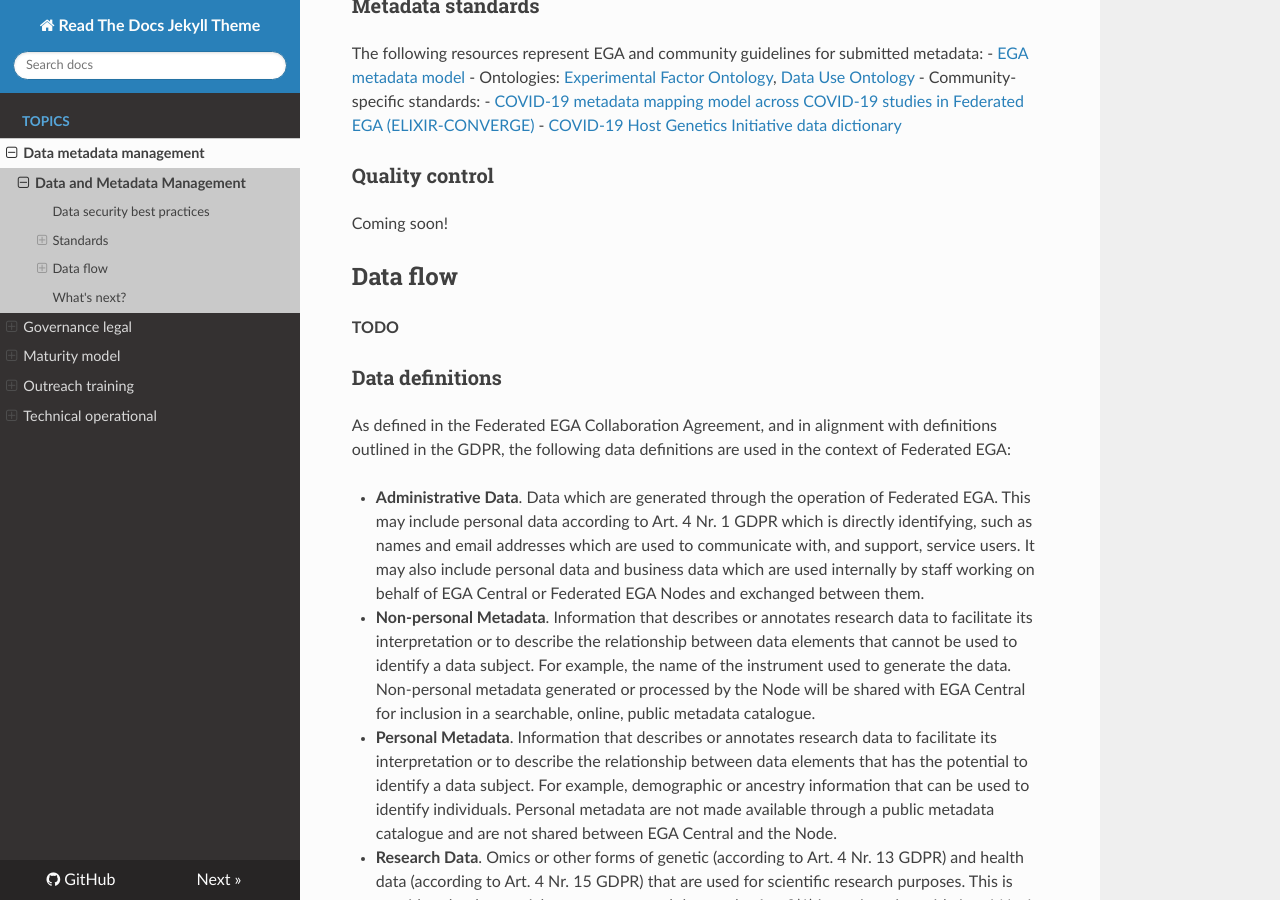
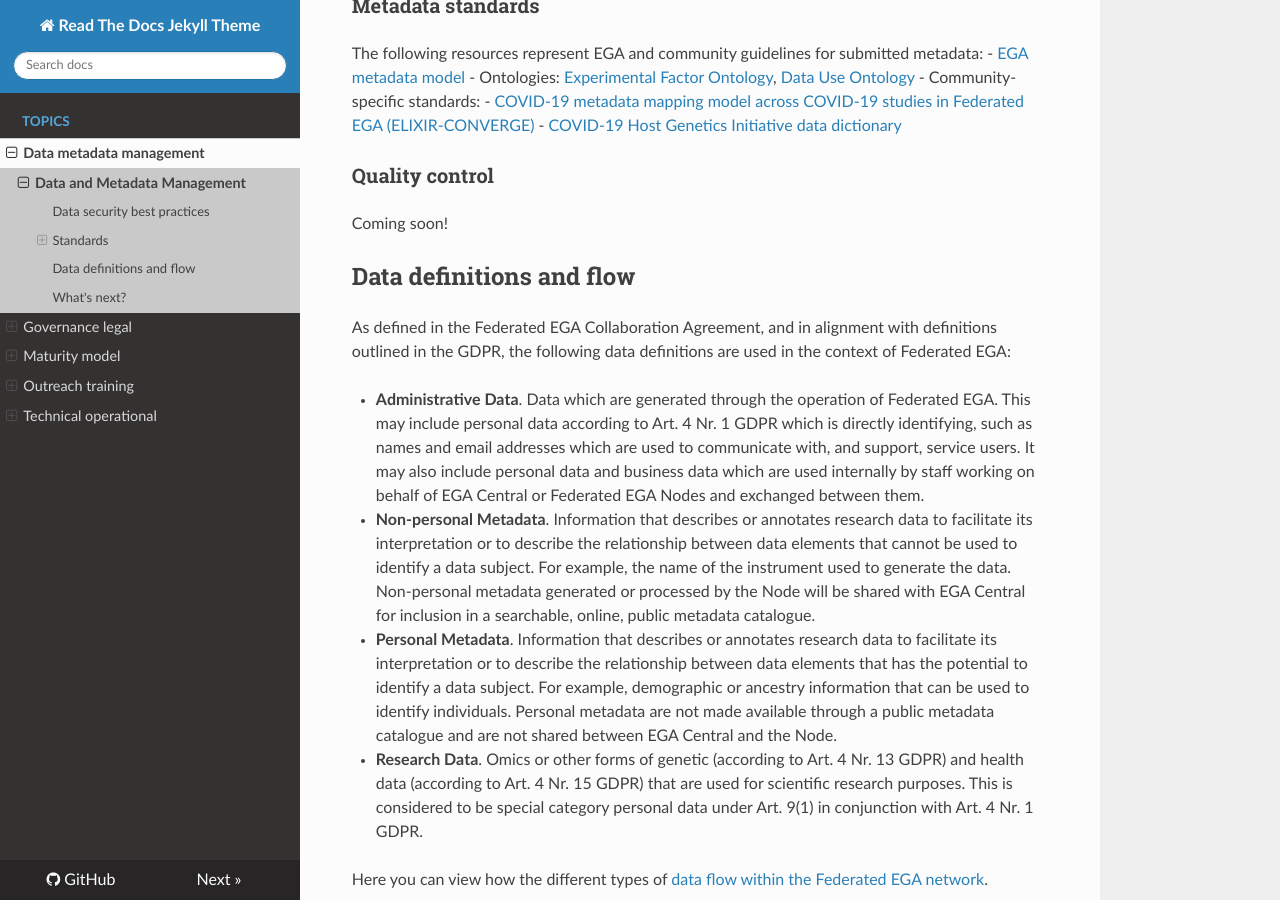
Before and after one commit to viklund/FEGA-onboarding, an MkDocs documentation site: the page built from docs/topics/data-metadata-management/README.md, in a window 1280 px wide and 900 px high, scrolled down 1354 px. Built offline with MkDocs 1.6.1, drawn with Linux system fonts in a browser that asks for light colours; nearby versions of some CDN libraries.

Commit message:
Remove placeholders.

```diff
--- a/docs/topics/data-metadata-management/README.md
+++ b/docs/topics/data-metadata-management/README.md
@@ -66,11 +66,7 @@ The following resources represent EGA and community guidelines for submitted met
 
 Coming soon!
 
-## Data flow
-
-**TODO**
-
-### Data definitions
+## Data definitions and flow
 
 As defined in the Federated EGA Collaboration Agreement, and in alignment with definitions outlined in the GDPR, the following data definitions are used in the context of Federated EGA:
 
```
